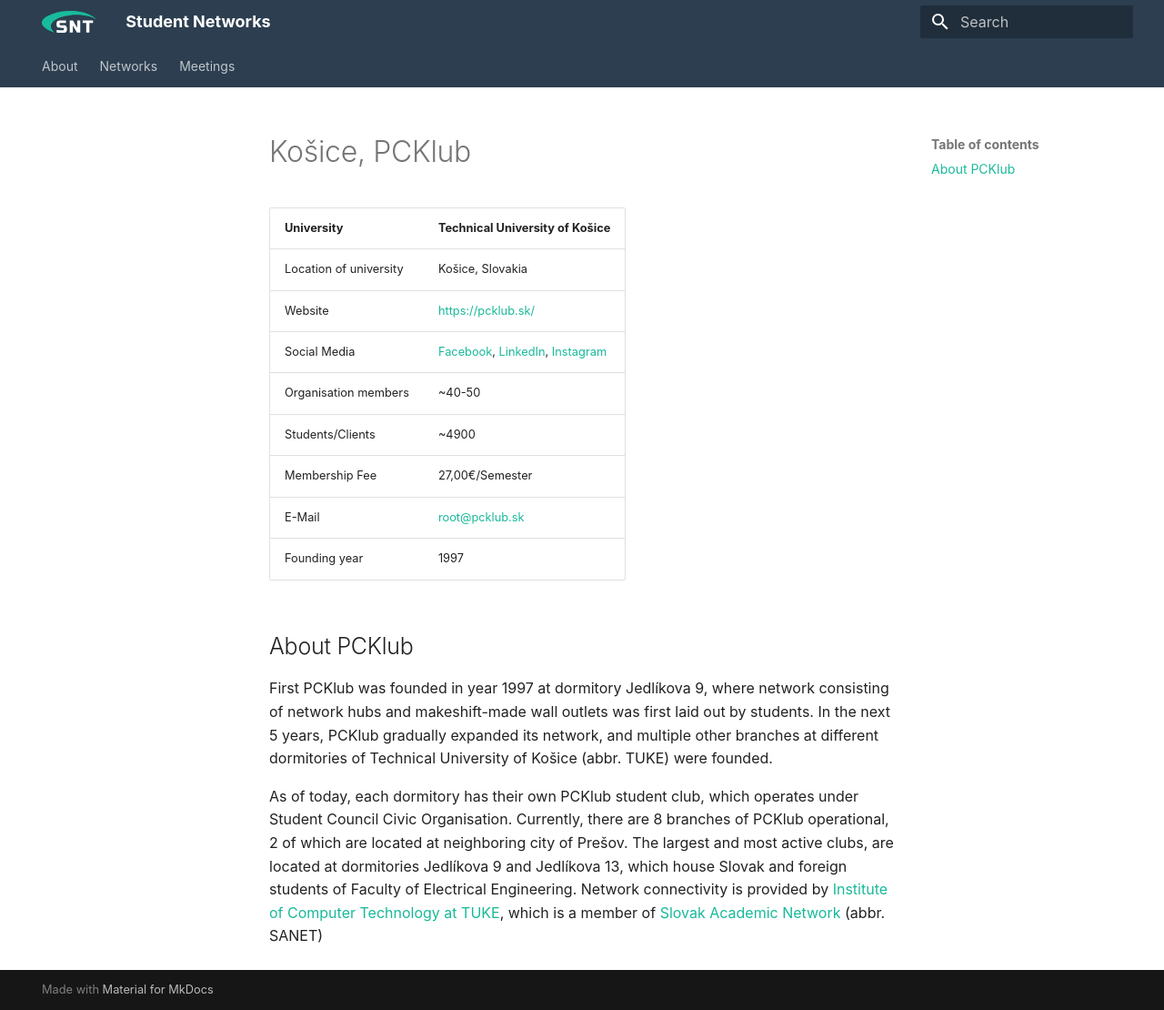
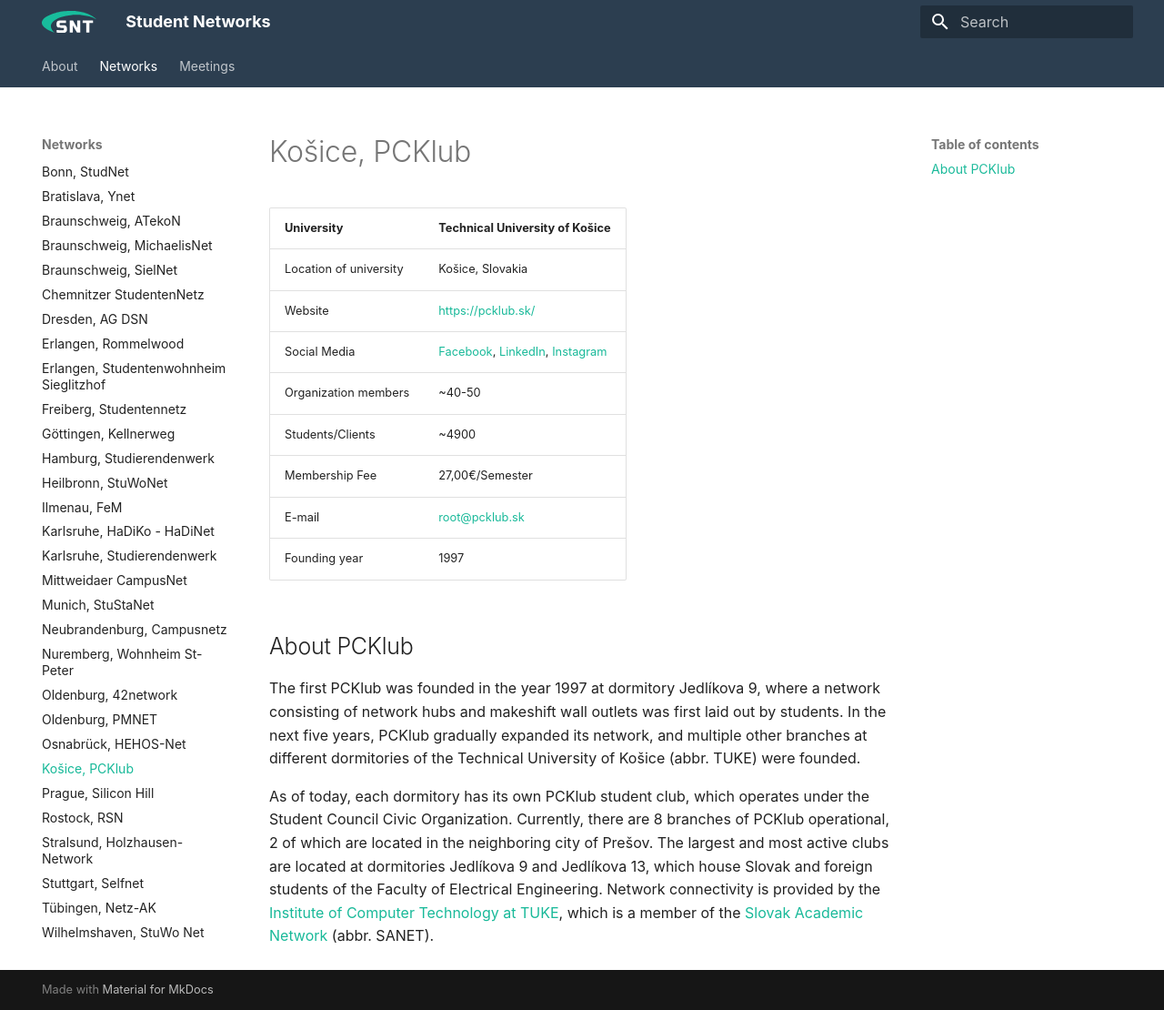
Before and after one commit to studnetze/studnetze-website, an MkDocs documentation site: the page built from docs/networks/pcklub_kosice.md, in a window 1280 px wide and 1110 px high. Shown: the whole window at 91% size. Built offline with MkDocs 1.6.1 and Material for MkDocs 9.7.7, drawn with Linux system fonts in a browser that asks for light colours.

Commit message:
SNT2025: partial work on docs

```diff
--- a/docs/networks/pcklub_kosice.md
+++ b/docs/networks/pcklub_kosice.md
@@ -5,14 +5,14 @@ University               | Technical University of Košice
 Location of university   | Košice, Slovakia
 Website                  | <https://pcklub.sk/>
 Social Media             | [Facebook](https://www.facebook.com/PCKlub/), [LinkedIn](https://sk.linkedin.com/company/pcklub-jedl%C3%ADkova-9), [Instagram](https://www.instagram.com/pcklub_j9)
-Organisation members     | ~40-50
+Organization members     | ~40-50
 Students/Clients         | ~4900
 Membership Fee           | 27,00€/Semester
-E-Mail                   | [root@pcklub.sk](/mailto/root@pcklub.sk)
+E-mail                   | [root@pcklub.sk](/mailto/root@pcklub.sk)
 Founding year            | 1997
 
 ## About PCKlub
 
-First PCKlub was founded in year 1997 at dormitory Jedlíkova 9, where network consisting of network hubs and makeshift-made wall outlets was first laid out by students. In the next 5 years, PCKlub gradually expanded its network, and multiple other branches at different dormitories of Technical University of Košice (abbr. TUKE) were founded.
+The first PCKlub was founded in the year 1997 at dormitory Jedlíkova 9, where a network consisting of network hubs and makeshift wall outlets was first laid out by students. In the next five years, PCKlub gradually expanded its network, and multiple other branches at different dormitories of the Technical University of Košice (abbr. TUKE) were founded.
 
-As of today, each dormitory has their own PCKlub student club, which operates under Student Council Civic Organisation. Currently, there are 8 branches of PCKlub operational, 2 of which are located at neighboring city of Prešov. The largest and most active clubs, are located at dormitories Jedlíkova 9 and Jedlíkova 13, which house Slovak and foreign students of Faculty of Electrical Engineering. Network connectivity is provided by [Institute of Computer Technology at TUKE](https://uvt.tuke.sk/wps/portal), which is a member of [Slovak Academic Network](https://www.sanet.sk/?page_id=2381) (abbr. SANET)
+As of today, each dormitory has its own PCKlub student club, which operates under the Student Council Civic Organization. Currently, there are 8 branches of PCKlub operational, 2 of which are located in the neighboring city of Prešov. The largest and most active clubs are located at dormitories Jedlíkova 9 and Jedlíkova 13, which house Slovak and foreign students of the Faculty of Electrical Engineering. Network connectivity is provided by the [Institute of Computer Technology at TUKE](https://uvt.tuke.sk/wps/portal), which is a member of the [Slovak Academic Network](https://www.sanet.sk/?page_id=2381) (abbr. SANET).
--- a/mkdocs.yml
+++ b/mkdocs.yml
@@ -40,6 +40,7 @@ nav:
     - networks/oldenburg_ftn.md
     - networks/oldenburg_pmnet.md
     - networks/osnabrueck_hehos.md
+    - networks/pcklub_kosice.md
     - networks/prague_silicon-hill.md
     - networks/rostock_rsn.md
     - networks/stralsund_holzn.md
@@ -48,6 +49,7 @@ nav:
     - networks/wilhelmshaven_stuwonet.md
   - Meetings:
     - meetings/index.md
+    - meetings/snt2025.md
     - meetings/snt2024.md
     - meetings/snt2023.md
     - meetings/snt2019.md
```
Also changed, not shown: docs/index.md (+3 -0 lines), docs/meetings/snt2025.md (added, +10 -0 lines).
